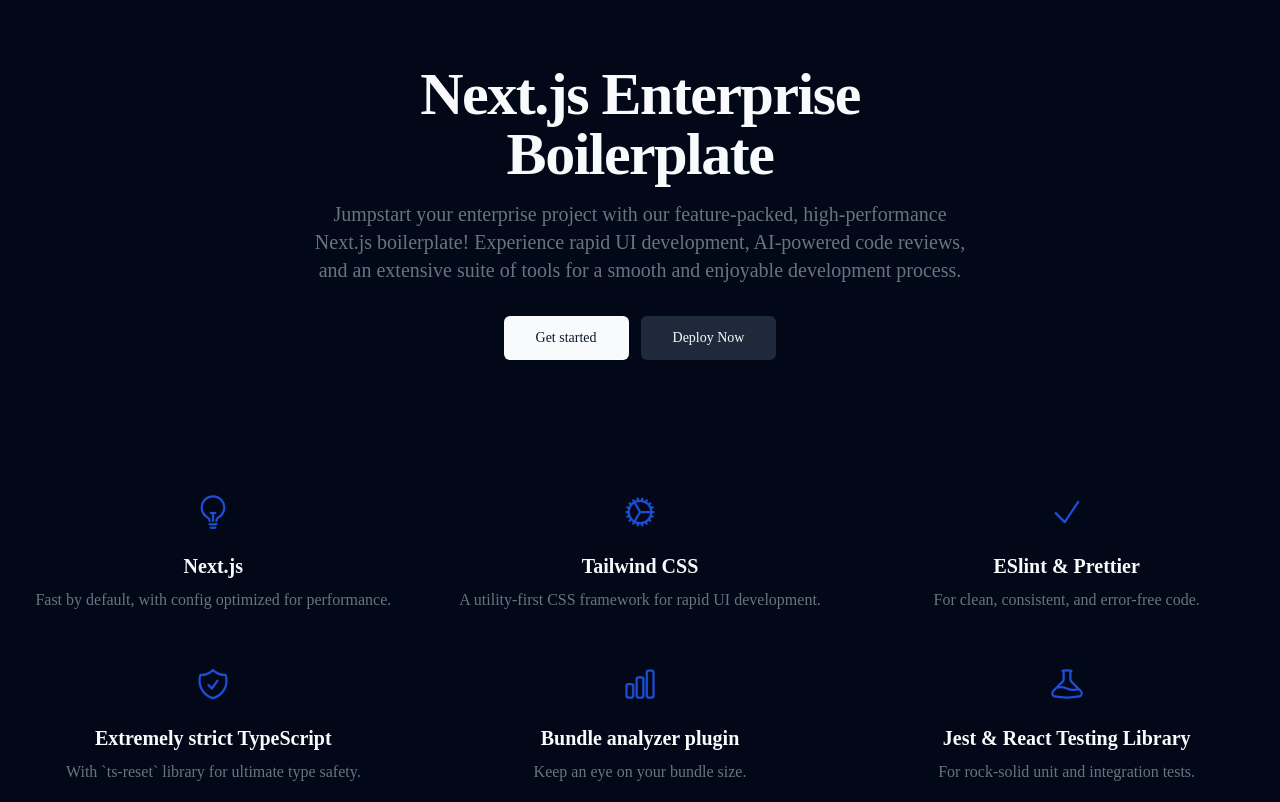
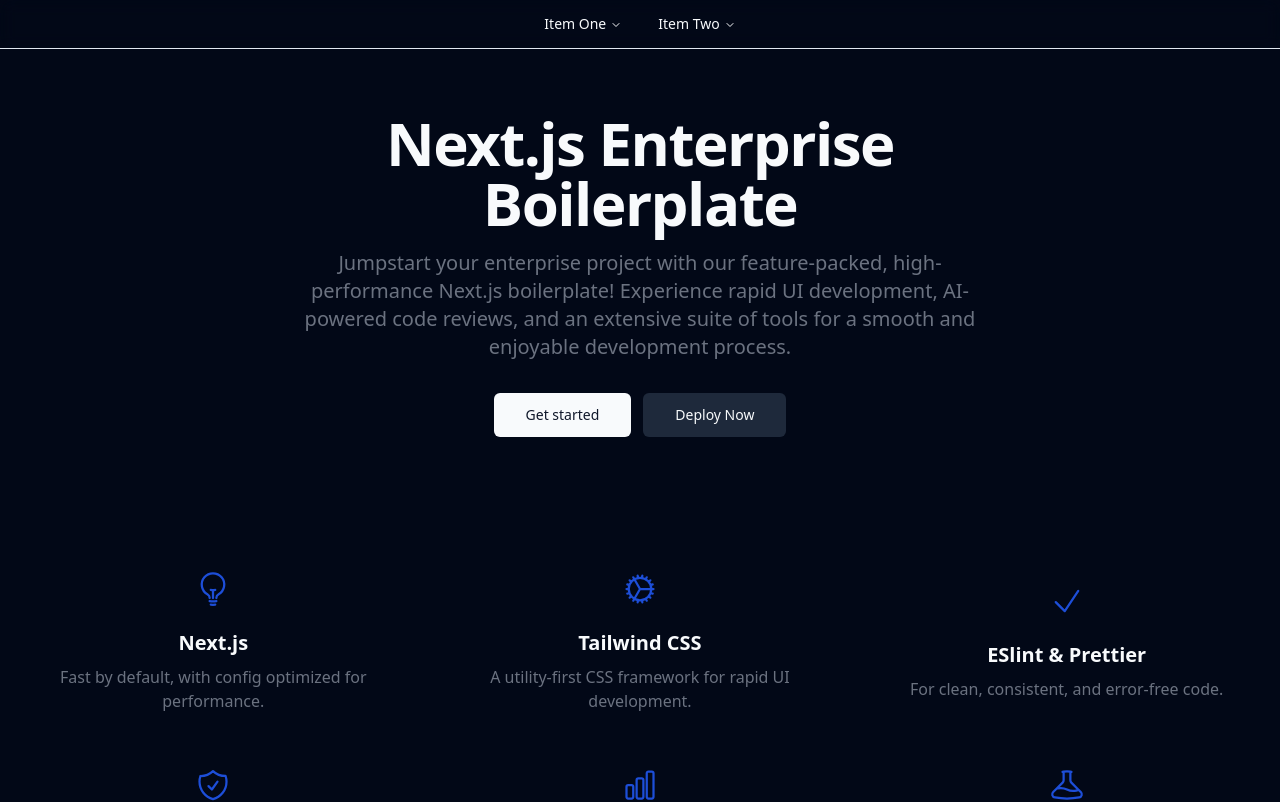
Before and after one commit to johnny-woodtke/upwardsads-website, a Next.js app: page / in a window 1280 px wide. Shown: the top 802 px of the page. Built offline with nearby package versions, Linux system fonts and the light colour scheme.

Commit message:
nav menu

```diff
--- a/app/layout.tsx
+++ b/app/layout.tsx
@@ -1,15 +1,13 @@
+import { NavigationMenu } from "@/components/NavigationMenu"
 import "@/styles/global.css"
-import { Inter as FontSans } from "next/font/google"
-
-export const fontSans = FontSans({
-  subsets: ["latin"],
-  variable: "--font-sans",
-})
 
 export default function RootLayout({ children }: { children: React.ReactNode }) {
   return (
     <html lang="en">
-      <body className="min-h-screen bg-background font-sans antialiased">{children}</body>
+      <body className="min-h-screen bg-background antialiased">
+        <NavigationMenu />
+        {children}
+      </body>
     </html>
   )
 }
--- /dev/null
+++ b/components/NavigationMenu.tsx
@@ -0,0 +1,40 @@
+import {
+  NavigationMenuContent,
+  NavigationMenuItem,
+  NavigationMenuLink,
+  NavigationMenuList,
+  NavigationMenu as NavigationMenuPrimitive,
+  NavigationMenuTrigger,
+} from "@/components/ui/navigation-menu"
+
+export function NavigationMenu() {
+  return (
+    <nav className="sticky top-0 flex w-full justify-center border-b backdrop-blur">
+      <NavigationMenuPrimitive>
+        <NavigationMenuList>
+          <NavigationMenuItem>
+            <NavigationMenuTrigger>Item One</NavigationMenuTrigger>
+            <NavigationMenuContent>
+              <MenuContentContainer>
+                <NavigationMenuLink>Link</NavigationMenuLink>
+              </MenuContentContainer>
+            </NavigationMenuContent>
+          </NavigationMenuItem>
+
+          <NavigationMenuItem>
+            <NavigationMenuTrigger>Item Two</NavigationMenuTrigger>
+            <NavigationMenuContent>
+              <MenuContentContainer>
+                <NavigationMenuLink>Link</NavigationMenuLink>
+              </MenuContentContainer>
+            </NavigationMenuContent>
+          </NavigationMenuItem>
+        </NavigationMenuList>
+      </NavigationMenuPrimitive>
+    </nav>
+  )
+}
+
+function MenuContentContainer({ children }: { children: React.ReactNode }) {
+  return <div className="h-24 w-48 p-4">{children}</div>
+}
--- /dev/null
+++ b/components/ui/navigation-menu.tsx
@@ -0,0 +1,122 @@
+"use client"
+
+import * as NavigationMenuPrimitive from "@radix-ui/react-navigation-menu"
+import { cva } from "class-variance-authority"
+import { ChevronDown } from "lucide-react"
+import * as React from "react"
+
+import { cn } from "@/lib/utils"
+
+const NavigationMenu = React.forwardRef<
+  React.ElementRef<typeof NavigationMenuPrimitive.Root>,
+  React.ComponentPropsWithoutRef<typeof NavigationMenuPrimitive.Root>
+>(({ className, children, ...props }, ref) => (
+  <NavigationMenuPrimitive.Root
+    ref={ref}
+    className={cn("relative z-10 flex max-w-max flex-1 items-center justify-center", className)}
+    {...props}
+  >
+    {children}
+    <NavigationMenuViewport />
+  </NavigationMenuPrimitive.Root>
+))
+NavigationMenu.displayName = NavigationMenuPrimitive.Root.displayName
+
+const NavigationMenuList = React.forwardRef<
+  React.ElementRef<typeof NavigationMenuPrimitive.List>,
+  React.ComponentPropsWithoutRef<typeof NavigationMenuPrimitive.List>
+>(({ className, ...props }, ref) => (
+  <NavigationMenuPrimitive.List
+    ref={ref}
+    className={cn("group flex flex-1 list-none items-center justify-center space-x-1", className)}
+    {...props}
+  />
+))
+NavigationMenuList.displayName = NavigationMenuPrimitive.List.displayName
+
+const NavigationMenuItem = NavigationMenuPrimitive.Item
+
+const navigationMenuTriggerStyle = cva(
+  "group inline-flex h-10 w-max items-center justify-center rounded-md bg-transparent px-4 py-6 text-sm font-medium transition-colors hover:bg-accent hover:text-accent-foreground focus:text-accent-foreground focus:outline-none disabled:pointer-events-none disabled:opacity-50 data-[active]:bg-accent/50 data-[state=open]:bg-accent/50"
+)
+
+const NavigationMenuTrigger = React.forwardRef<
+  React.ElementRef<typeof NavigationMenuPrimitive.Trigger>,
+  React.ComponentPropsWithoutRef<typeof NavigationMenuPrimitive.Trigger>
+>(({ className, children, ...props }, ref) => (
+  <NavigationMenuPrimitive.Trigger
+    ref={ref}
+    className={cn(navigationMenuTriggerStyle(), "group", className)}
+    {...props}
+  >
+    {children}{" "}
+    <ChevronDown
+      className="relative top-[1px] ml-1 h-3 w-3 transition duration-200 group-data-[state=open]:rotate-180"
+      aria-hidden="true"
+    />
+  </NavigationMenuPrimitive.Trigger>
+))
+NavigationMenuTrigger.displayName = NavigationMenuPrimitive.Trigger.displayName
+
+const NavigationMenuContent = React.forwardRef<
+  React.ElementRef<typeof NavigationMenuPrimitive.Content>,
+  React.ComponentPropsWithoutRef<typeof NavigationMenuPrimitive.Content>
+>(({ className, ...props }, ref) => (
+  <NavigationMenuPrimitive.Content
+    ref={ref}
+    className={cn(
+      "left-0 top-0 w-full data-[motion^=from-]:animate-in data-[motion^=to-]:animate-out data-[motion^=from-]:fade-in data-[motion^=to-]:fade-out data-[motion=from-end]:slide-in-from-right-52 data-[motion=from-start]:slide-in-from-left-52 data-[motion=to-end]:slide-out-to-right-52 data-[motion=to-start]:slide-out-to-left-52 md:absolute md:w-auto ",
+      className
+    )}
+    {...props}
+  />
+))
+NavigationMenuContent.displayName = NavigationMenuPrimitive.Content.displayName
+
+const NavigationMenuLink = NavigationMenuPrimitive.Link
+
+const NavigationMenuViewport = React.forwardRef<
+  React.ElementRef<typeof NavigationMenuPrimitive.Viewport>,
+  React.ComponentPropsWithoutRef<typeof NavigationMenuPrimitive.Viewport>
+>(({ className, ...props }, ref) => (
+  <div className={cn("absolute left-0 top-full translate-y-1 flex justify-center")}>
+    <NavigationMenuPrimitive.Viewport
+      className={cn(
+        "origin-top-center relative mt-1.5 h-[var(--radix-navigation-menu-viewport-height)] w-full overflow-hidden rounded-md border bg-popover text-popover-foreground shadow-lg data-[state=open]:animate-in data-[state=closed]:animate-out data-[state=closed]:zoom-out-95 data-[state=open]:zoom-in-90 md:w-[var(--radix-navigation-menu-viewport-width)]",
+        className
+      )}
+      ref={ref}
+      {...props}
+    />
+  </div>
+))
+NavigationMenuViewport.displayName = NavigationMenuPrimitive.Viewport.displayName
+
+const NavigationMenuIndicator = React.forwardRef<
+  React.ElementRef<typeof NavigationMenuPrimitive.Indicator>,
+  React.ComponentPropsWithoutRef<typeof NavigationMenuPrimitive.Indicator>
+>(({ className, ...props }, ref) => (
+  <NavigationMenuPrimitive.Indicator
+    ref={ref}
+    className={cn(
+      "top-full z-[1] flex h-1.5 items-end justify-center overflow-hidden data-[state=visible]:animate-in data-[state=hidden]:animate-out data-[state=hidden]:fade-out data-[state=visible]:fade-in",
+      className
+    )}
+    {...props}
+  >
+    <div className="relative top-[60%] h-2 w-2 rotate-45 rounded-tl-sm bg-border shadow-md" />
+  </NavigationMenuPrimitive.Indicator>
+))
+NavigationMenuIndicator.displayName = NavigationMenuPrimitive.Indicator.displayName
+
+export {
+  navigationMenuTriggerStyle,
+  NavigationMenu,
+  NavigationMenuList,
+  NavigationMenuItem,
+  NavigationMenuContent,
+  NavigationMenuTrigger,
+  NavigationMenuLink,
+  NavigationMenuIndicator,
+  NavigationMenuViewport,
+}
--- a/package.json
+++ b/package.json
@@ -23,6 +23,7 @@
     "@radix-ui/react-dropdown-menu": "^2.0.6",
     "@radix-ui/react-form": "^0.0.3",
     "@radix-ui/react-label": "^2.0.2",
+    "@radix-ui/react-navigation-menu": "^1.1.4",
     "@radix-ui/react-popover": "^1.0.7",
     "@radix-ui/react-radio-group": "^1.1.3",
     "@radix-ui/react-scroll-area": "^1.0.5",
--- a/tailwind.config.ts
+++ b/tailwind.config.ts
@@ -1,5 +1,4 @@
 import type { Config } from "tailwindcss"
-import { fontFamily } from "tailwindcss/defaultTheme"
 
 const config = {
   darkMode: ["class"],
@@ -49,9 +48,6 @@ const config = {
           foreground: "hsl(var(--card-foreground))",
         },
       },
-      fontFamily: {
-        sans: ["var(--font-sans)", ...fontFamily.sans],
-      },
       borderRadius: {
         lg: "var(--radius)",
         md: "calc(var(--radius) - 2px)",
```
Also changed, not shown: 1 other file (tests, documents, lock files or other folders).
